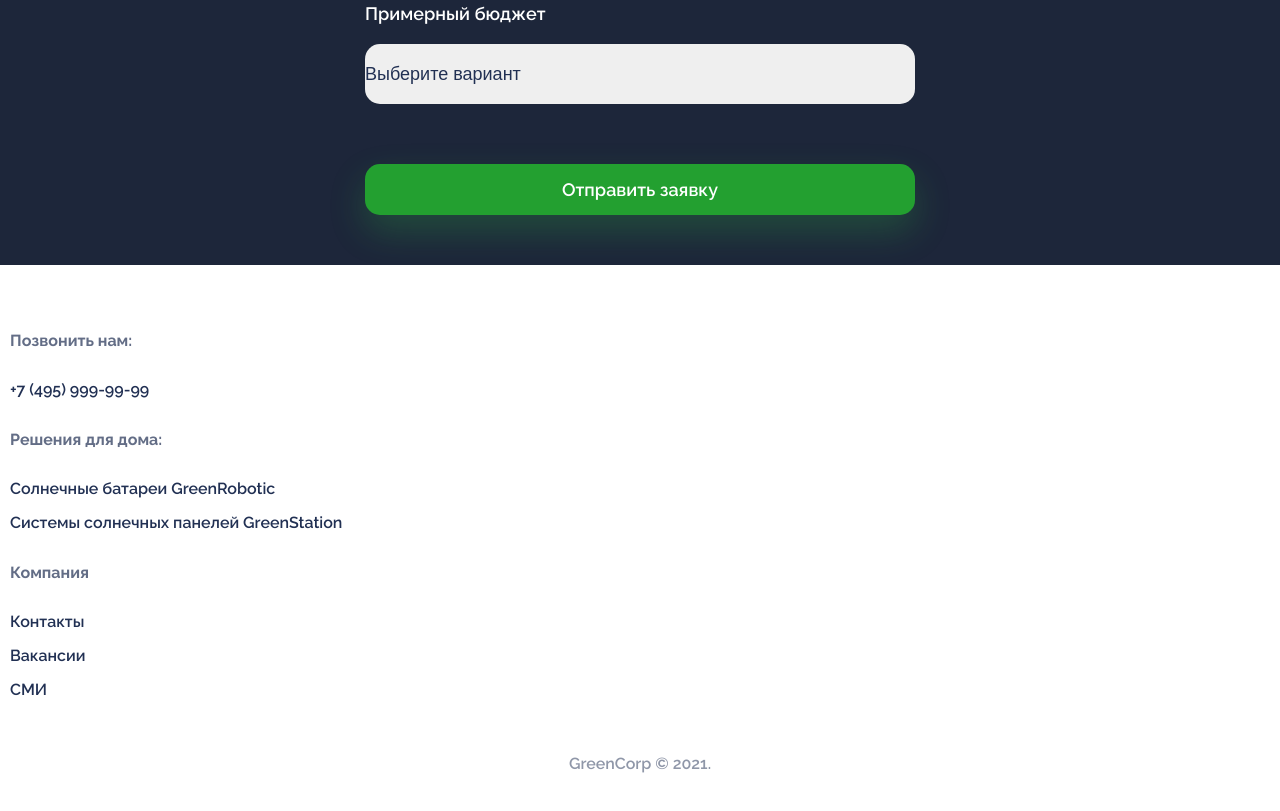
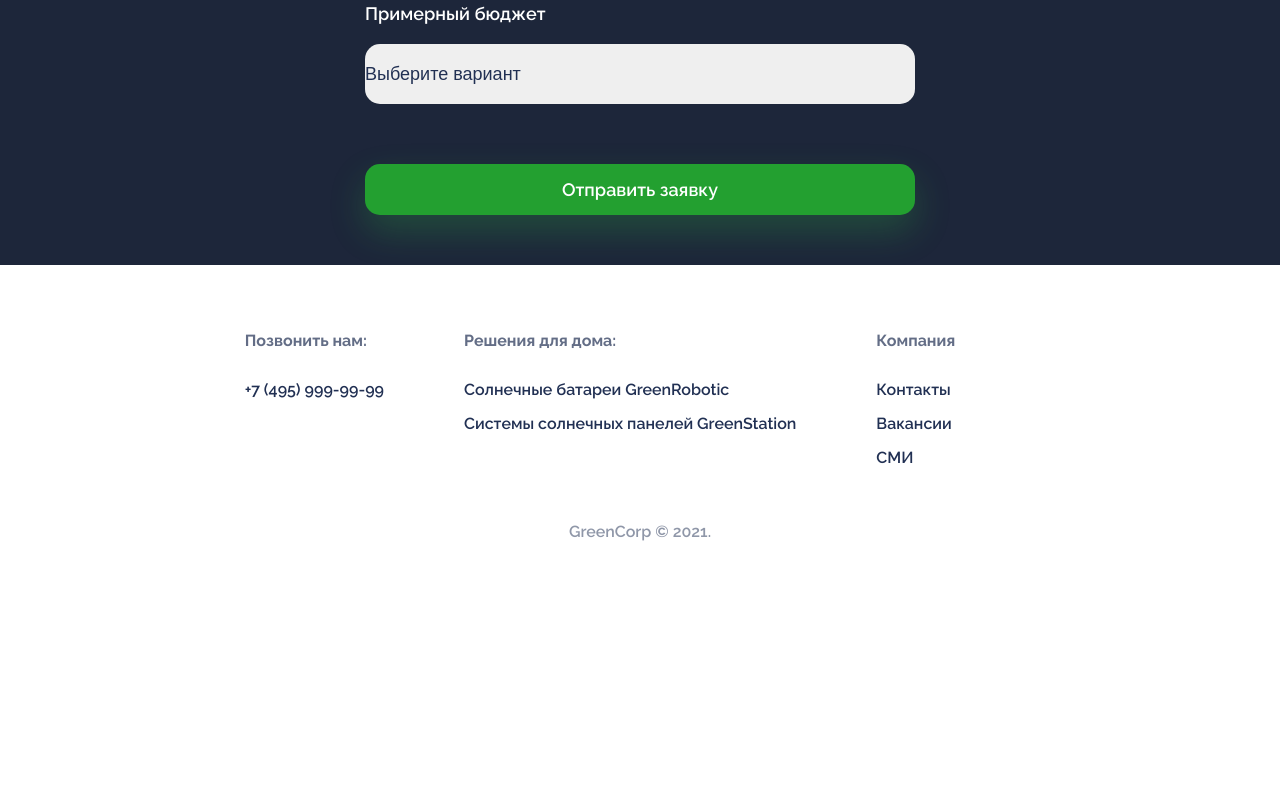
Before and after one commit to LebedAnn/green-corp-landing, a plain HTML site: page index.html in a window 1280 px wide. Shown: the part 3286-4097 px from the top of the page. After the commit the page ends 3877 px from the top, so only its background shows below. Drawn offline with nearby package versions, Linux system fonts and the light colour scheme.

Commit message:
footerfinal

```diff
--- a/main.css
+++ b/main.css
@@ -473,6 +473,6 @@ footer h3 {
       padding: 50px 10px;
   }
 
-  .footer__container {
-      flex-direction: column;
+  /* .footer__container { */
+      /* flex-direction: column; */
   }
```
